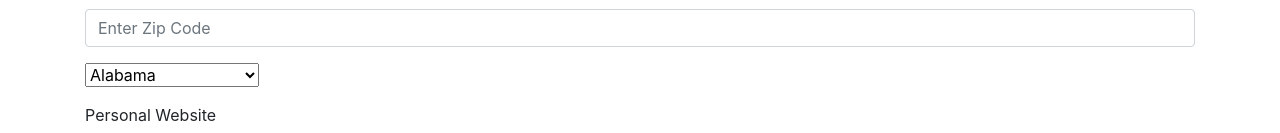
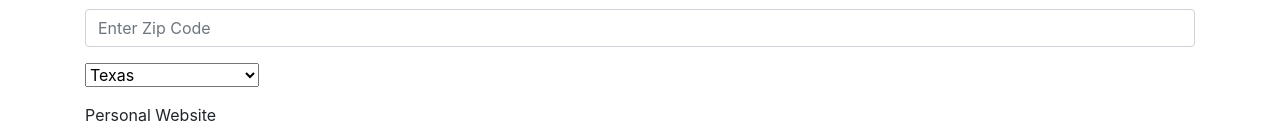
Before and after one commit to alexgimson86/PlacementApp, a React (Create React App) app in the folder personal_profile/: page / in a window 1280 px wide. Shown: the part 769-902 px from the top of the page. Built offline with nearby package versions, Linux system fonts and the light colour scheme.

Commit message:
set texas to default state value

```diff
--- a/personal_profile/src/components/personalInfo.js
+++ b/personal_profile/src/components/personalInfo.js
@@ -10,7 +10,7 @@ class PersonalInfo extends Component {
             lastName: '',
             phone: '',
             email: '',
-            state: '',
+            state: 'TX',
             address: '',
             zip: '',
             city:'',
@@ -113,7 +113,7 @@ class PersonalInfo extends Component {
                 <option value="SC">South Carolina</option>
                 <option value="SD">South Dakota</option>
                 <option value="TN">Tennessee</option>
-                <option value="TX">Texas</option>
+                <option selected value="TX">Texas</option>
                 <option value="UT">Utah</option>
                 <option value="VT">Vermont</option>
                 <option value="VA">Virginia</option>
```
